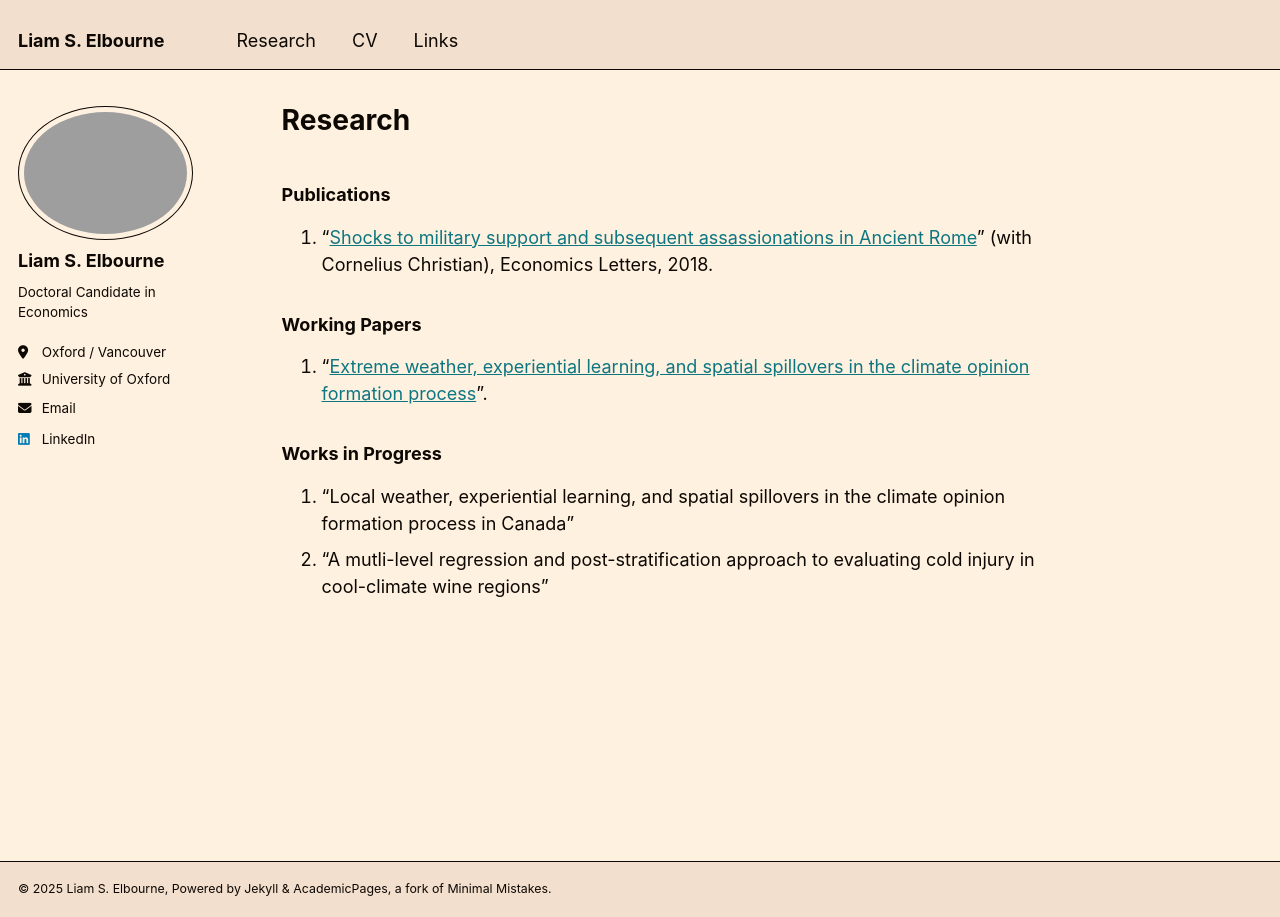
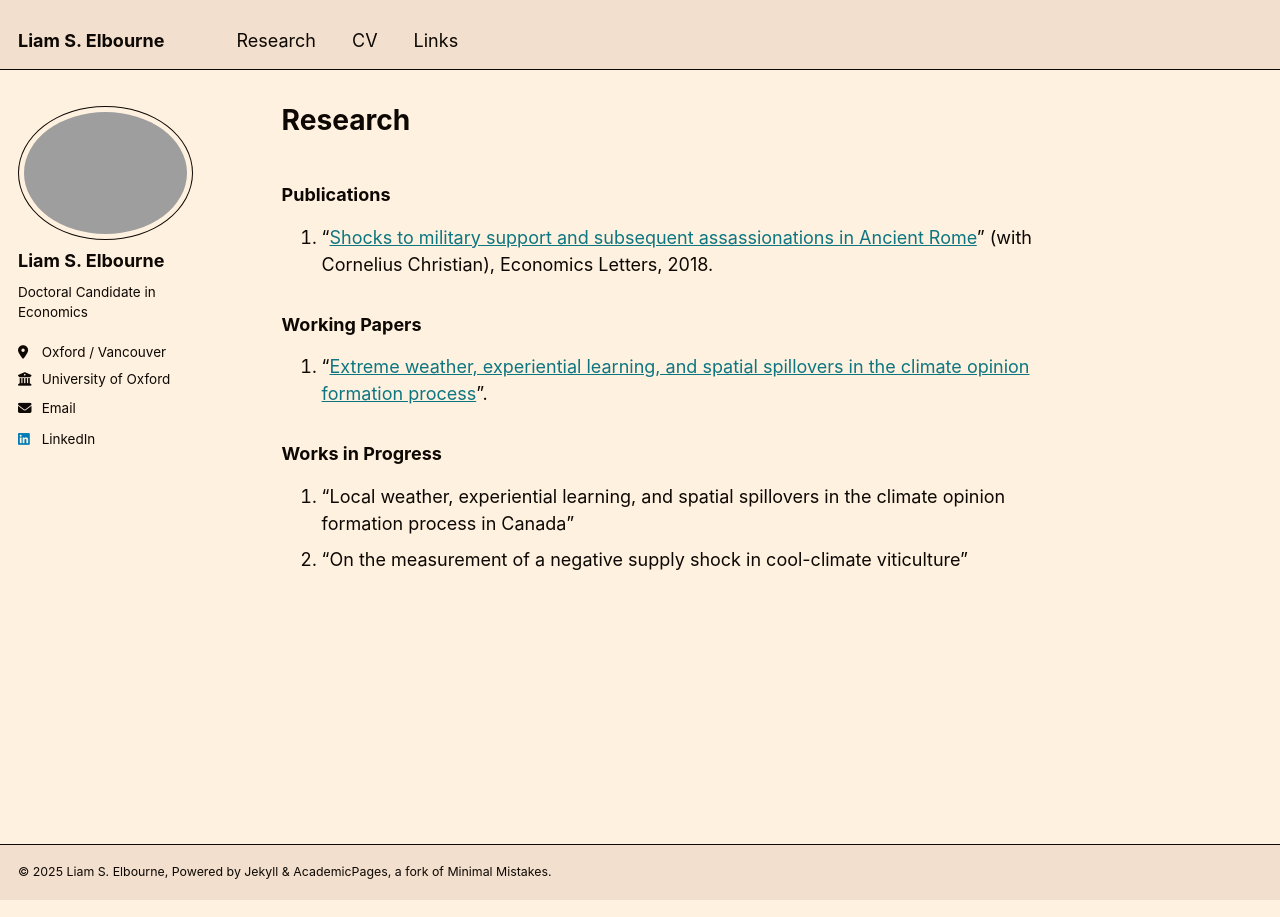
Before and after one commit to LiamSElbourne/LiamSElbourne.github.io, a Jekyll site: the page built from _pages/research.md, in a window 1280 px wide. Built offline with Jekyll 4.4.1, drawn with Linux system fonts in a browser that asks for light colours.

Commit message:
Change paper title
Change paper title

```diff
--- a/_pages/research.md
+++ b/_pages/research.md
@@ -24,4 +24,4 @@ redirect_from:
 ### Works in Progress
 
 1. "Local weather, experiential learning, and spatial spillovers in the climate opinion formation process in Canada"
-2. "A mutli-level regression and post-stratification approach to evaluating cold injury in cool-climate wine regions"
+2. "On the measurement of a negative supply shock in cool-climate viticulture"
```
Also changed, not shown: 1 other file.
